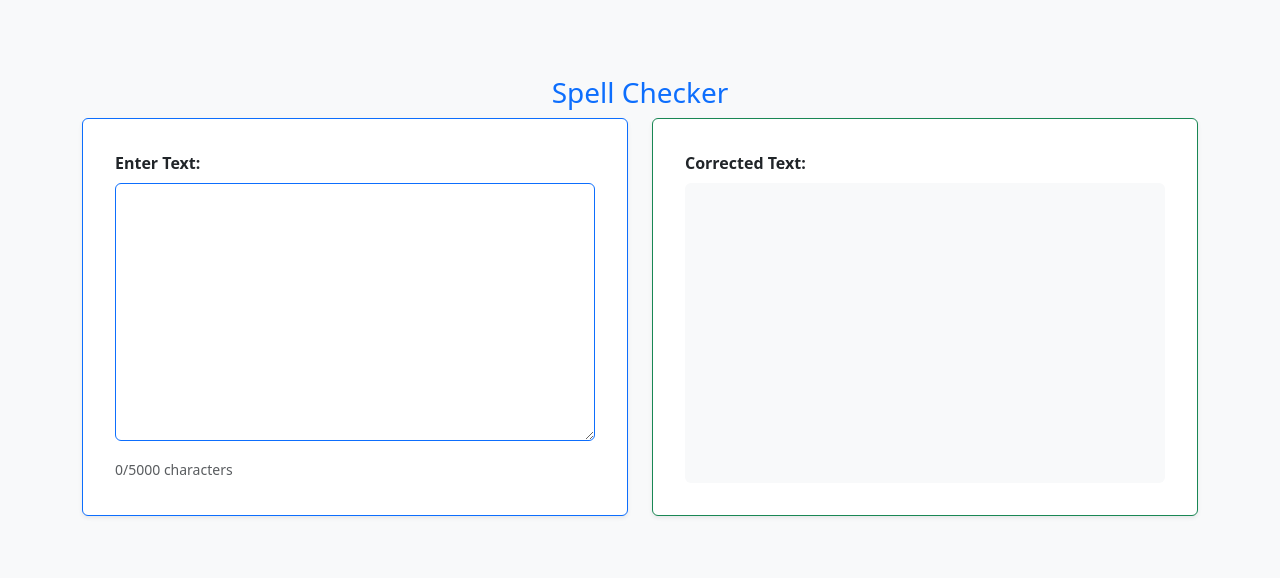
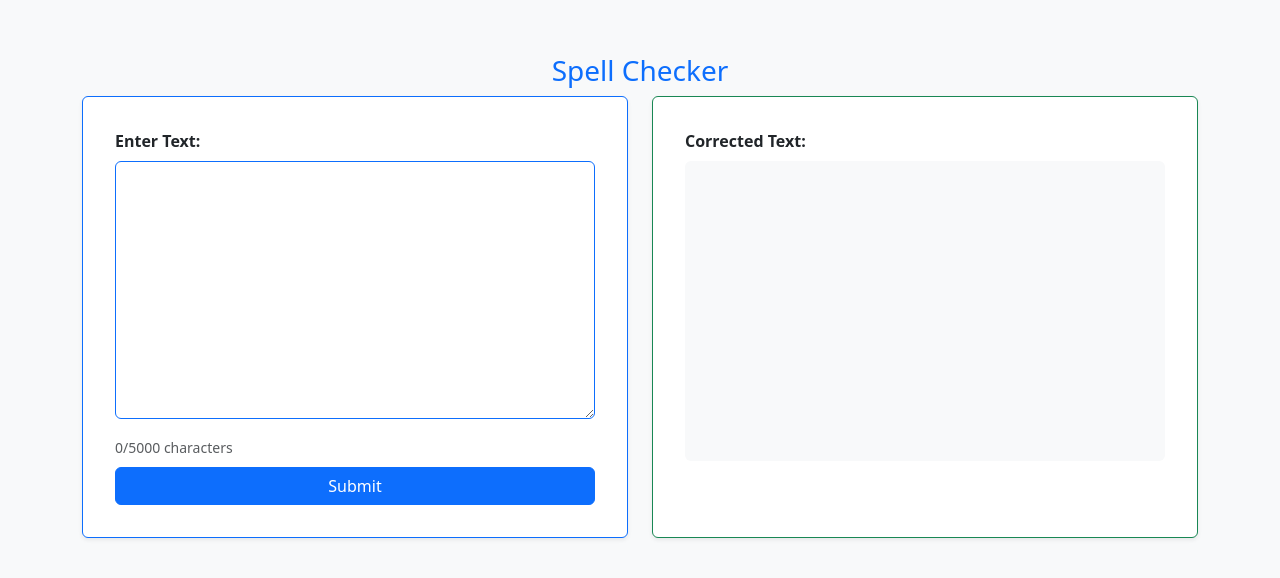
Before and after one commit to everhettoo/spelling-correction-webui, a React (Create React App) app: page / in a window 1280 px wide. Shown: the part 116-694 px from the top of the page. Built offline with nearby package versions, Linux system fonts and the light colour scheme.

Commit message:
fix the possession issue

```diff
--- a/src/components/TextCorrectionInput.js
+++ b/src/components/TextCorrectionInput.js
@@ -16,7 +16,7 @@ const TextCorrectionInput = () => {
   const suggestionBoxRef = useRef(null);
   const timeoutRef = useRef(null);
 
-  useEffect(() => {
+  const handleSubmit = () => {
     if (timeoutRef.current) clearTimeout(timeoutRef.current);
 
     if (inputText.trim()) {
@@ -52,7 +52,7 @@ const TextCorrectionInput = () => {
           });
       }, 500);
     }
-  }, [inputText]);
+  };
 
   useEffect(() => {
     const handleClickOutside = (event) => {
@@ -124,14 +124,17 @@ const TextCorrectionInput = () => {
                 spellCheck={false}
                 autoCorrect="off"
                 autoCapitalize="off"
+                disabled={loading}
               />
               <small className="text-muted">{inputText.length}/5000 characters</small>
-              {loading && (
-                <div className="mt-3 text-center">
-                  <Spinner animation="border" variant="primary" />
-                  <p className="text-muted">Checking text...</p>
-                </div>
-              )}
+              <Button
+                variant="primary"
+                onClick={handleSubmit}
+                className="mt-2 w-100"
+                disabled={loading}
+              >
+                {loading ? <Spinner animation="border" size="sm" /> : "Submit"}
+              </Button>
               {error && <Alert variant="danger" className="mt-3">{error}</Alert>}
             </Card.Body>
           </Card>
```
